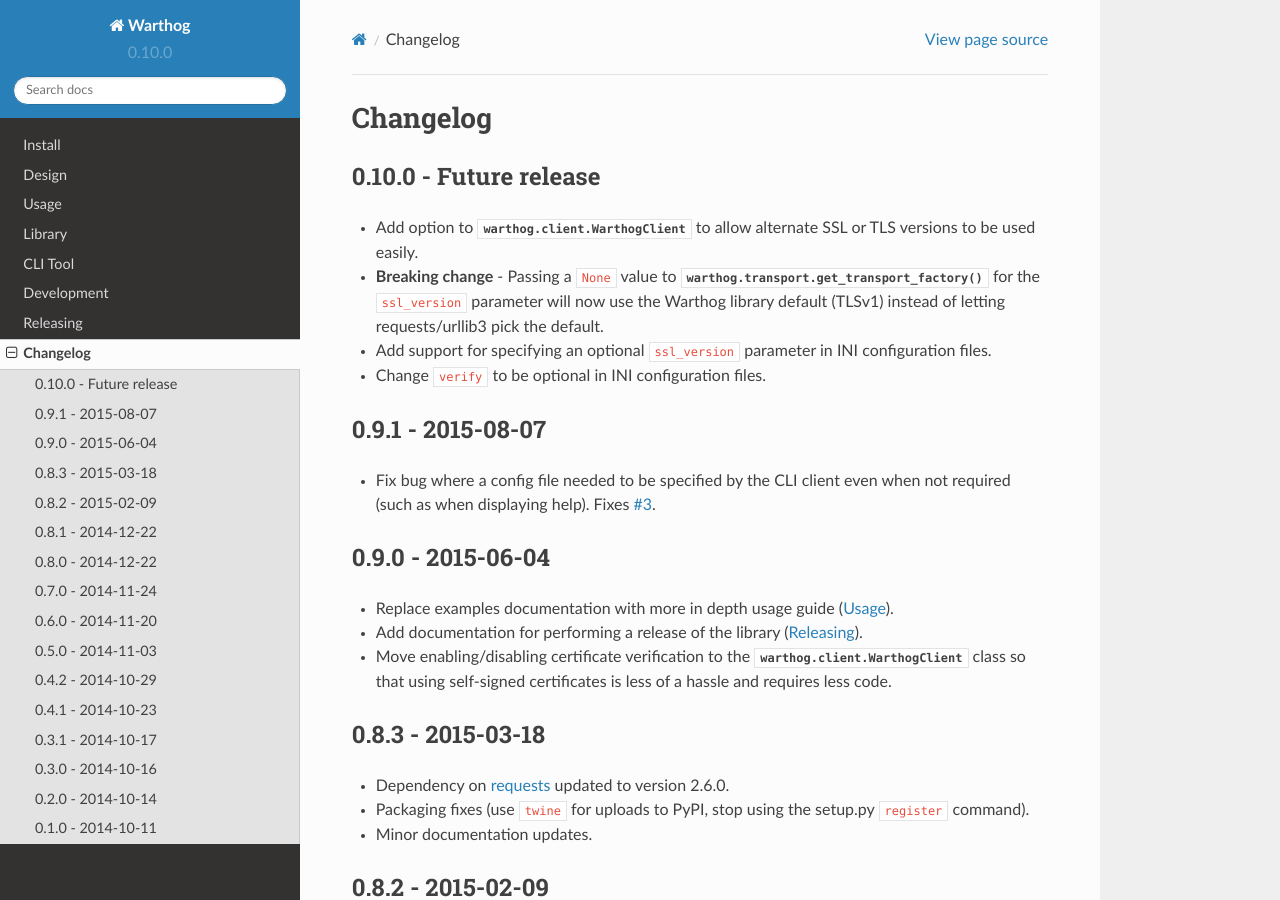
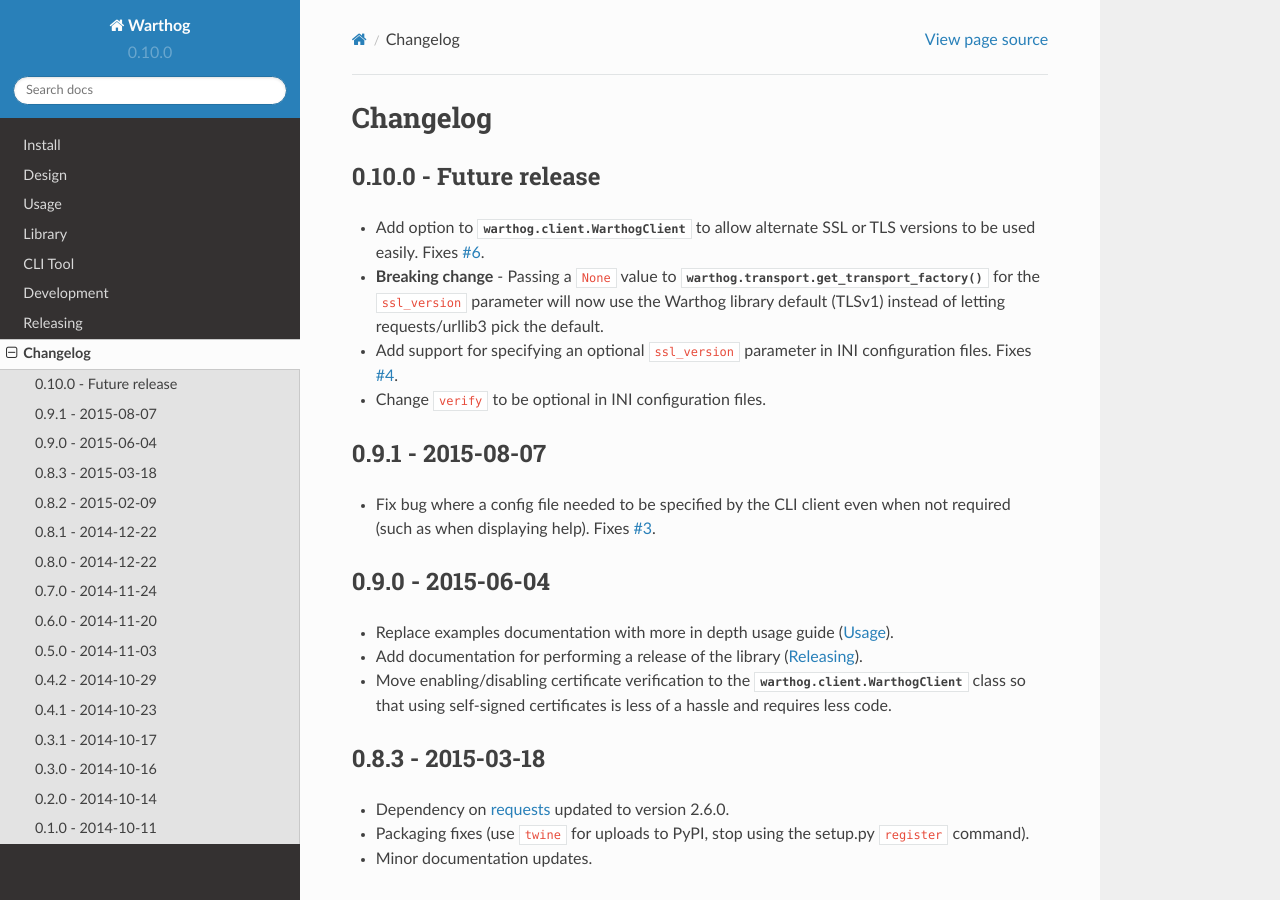
Before and after one commit to smarter-travel-media/warthog, a Sphinx documentation site: the page built from doc/source/changes.rst, in a window 1280 px wide and 900 px high. Built offline with Sphinx 7.4.7 and the Read the Docs theme 2.0.0, drawn with Linux system fonts in a browser that asks for light colours.

Commit message:
Add issue links to changelog for 0.10.0

```diff
--- a/doc/source/changes.rst
+++ b/doc/source/changes.rst
@@ -4,11 +4,12 @@
 0.10.0 - Future release
 -----------------------
 * Add option to :class:`warthog.client.WarthogClient` to allow alternate SSL or TLS versions
-  to be used easily.
+  to be used easily. Fixes `#6 <https://github.com/smarter-travel-media/warthog/issues/6>`_.
 * **Breaking change** - Passing a ``None`` value to :func:`warthog.transport.get_transport_factory`
   for the ``ssl_version`` parameter will now use the Warthog library default (TLSv1) instead of
   letting requests/urllib3 pick the default.
 * Add support for specifying an optional ``ssl_version`` parameter in INI configuration files.
+  Fixes `#4 <https://github.com/smarter-travel-media/warthog/issues/4>`_.
 * Change ``verify`` to be optional in INI configuration files.
 
 0.9.1 - 2015-08-07
```
